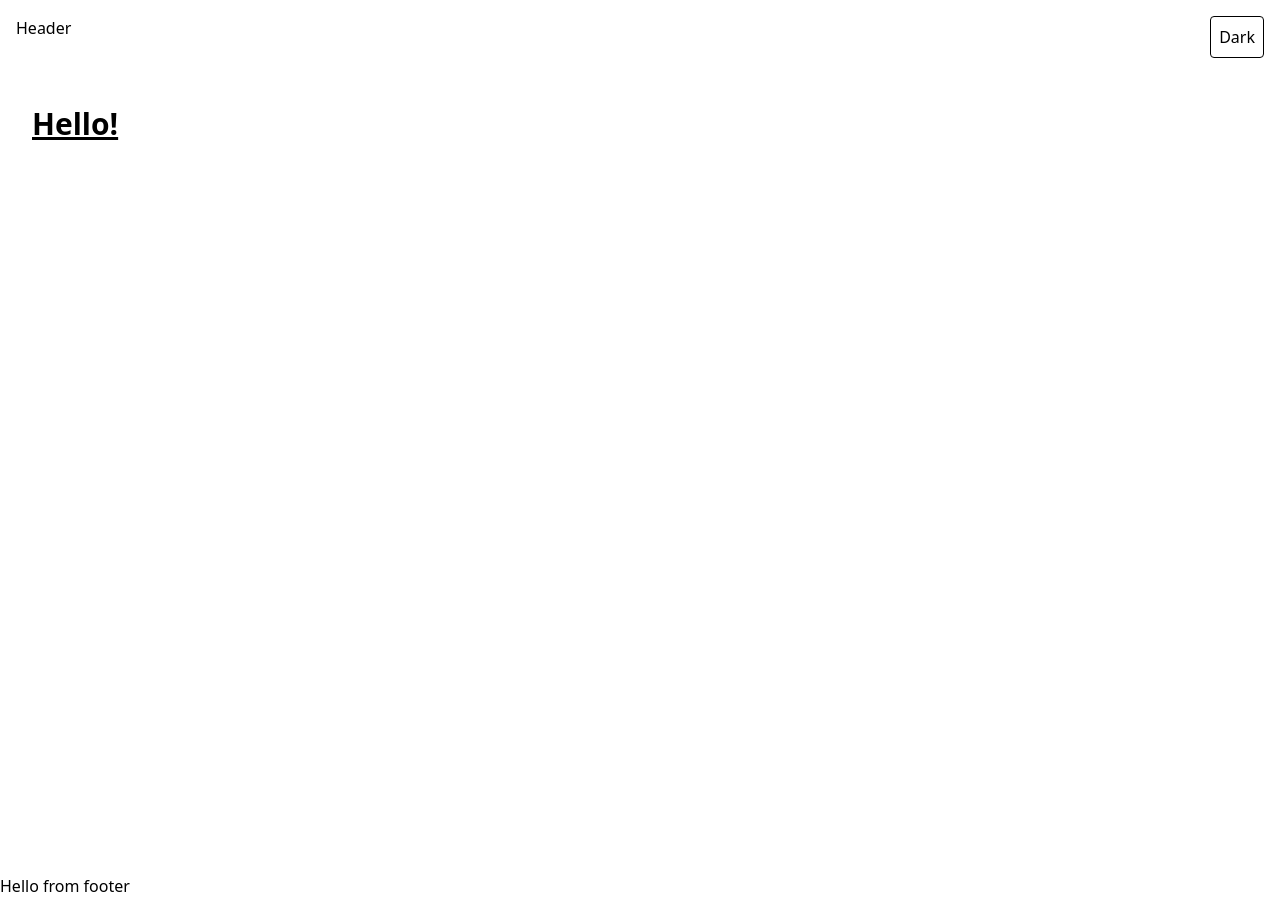
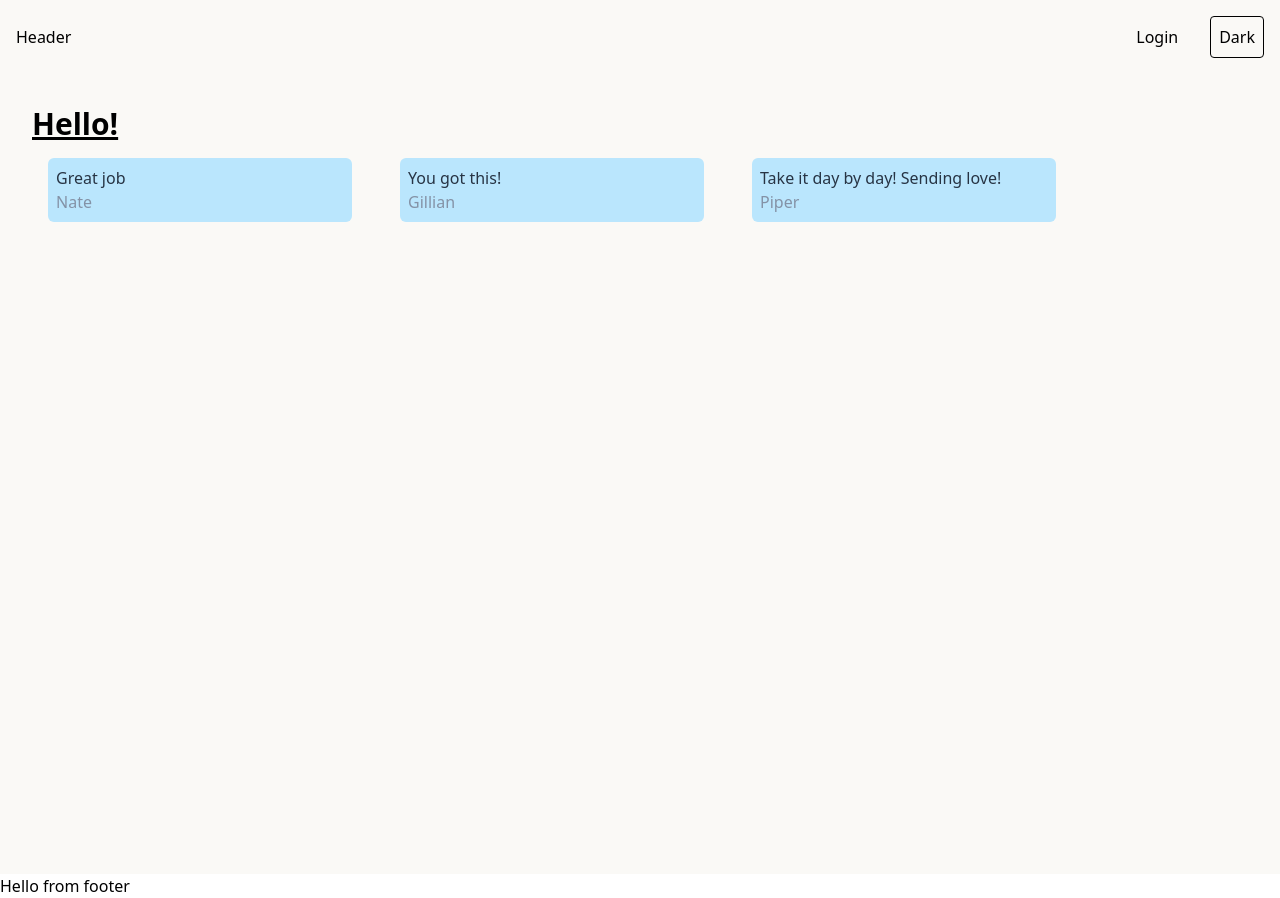
Before and after one commit to nathan-alexander/undepressed-me, a Next.js app: page / in a window 1280 px wide. Built offline with nearby package versions, Linux system fonts and the light colour scheme.

Commit message:
Added MessageCard and MessageCardGrid, api/messages

```diff
--- a/components/Footer.js
+++ b/components/Footer.js
@@ -1,3 +1,3 @@
 export default function Footer() {
-    return <div>Hello from footer</div>
+    return <footer>Hello from footer</footer>
 }
--- a/components/Header.js
+++ b/components/Header.js
@@ -4,9 +4,12 @@ const ThemeToggle = dynamic(() => import('./ThemeToggle'), { ssr: false })
 
 export default function Header() {
     return (
-        <div className='dark:bg-gray-dark flex justify-between p-4'>
-            Header
-            <ThemeToggle />
+        <div className='bg-offwhite dark:bg-gray-dark flex justify-between p-4 items-center'>
+            <h1>Header</h1>
+            <div className='w-1/6 flex flex-row-reverse gap-8 items-center'>
+                <ThemeToggle />
+                <h5>Login</h5>
+            </div>
         </div>
     )
 }
--- /dev/null
+++ b/components/MessageCard.js
@@ -0,0 +1,10 @@
+export default function MessageCard({ message }) {
+    return (
+        <div className='bg-sky-200 dark:bg-sky-800 rounded-md w-1/4 p-2 m-4'>
+            <h1 className='text-gray-dark dark:text-offwhite'>
+                {message.message}
+            </h1>
+            <p className='text-gray'>{message.user}</p>
+        </div>
+    )
+}
--- /dev/null
+++ b/components/MessageCardGrid.js
@@ -0,0 +1,19 @@
+import useSWR from 'swr'
+
+import MessageCard from './MessageCard'
+
+const fetcher = (...args) => fetch(...args).then((res) => res.json())
+
+export default function MessageCardGrid() {
+    const { data, error, isLoading } = useSWR('/api/messages', fetcher)
+    let messageCards
+    if (error) {
+        return <div>Failed to load</div>
+    }
+    if (data) {
+        messageCards = data.map((message) => {
+            return <MessageCard message={message} />
+        })
+        return <div className='flex gap-4'>{messageCards}</div>
+    }
+}
--- a/package.json
+++ b/package.json
@@ -18,7 +18,8 @@
     "next": "13.1.1",
     "next-themes": "^0.2.1",
     "react": "18.2.0",
-    "react-dom": "18.2.0"
+    "react-dom": "18.2.0",
+    "swr": "^2.0.0"
   },
   "devDependencies": {
     "autoprefixer": "^10.4.13",
--- /dev/null
+++ b/pages/api/messages.js
@@ -0,0 +1,18 @@
+let messageData = [
+    {
+        message: 'Great job',
+        user: 'Nate',
+    },
+    {
+        message: 'You got this!',
+        user: 'Gillian',
+    },
+    {
+        message: 'Take it day by day! Sending love!',
+        user: 'Piper',
+    },
+]
+
+export default function handler(req, res) {
+    res.status(200).json(messageData)
+}
--- a/pages/index.js
+++ b/pages/index.js
@@ -1,8 +1,11 @@
+import MessageCardGrid from '../components/MessageCardGrid'
+
 export default function Home() {
     return (
         <>
-            <main className='bg-white dark:bg-gray-dark h-screen p-8'>
+            <main className='bg-offwhite dark:bg-gray-dark h-screen p-8'>
                 <h1 className='text-3xl font-bold underline'>Hello!</h1>
+                <MessageCardGrid />
             </main>
         </>
     )
--- a/tailwind.config.js
+++ b/tailwind.config.js
@@ -6,7 +6,20 @@ module.exports = {
     ],
     darkMode: 'class',
     theme: {
-        extend: {},
+        extend: {
+            colors: {
+                blue: '#1fb6ff',
+                purple: '#7e5bef',
+                pink: '#ff49db',
+                orange: '#ff7849',
+                green: '#13ce66',
+                yellow: '#ffc82c',
+                'gray-dark': '#273444',
+                gray: '#8492a6',
+                'gray-light': '#d3dce6',
+                offwhite: '#FAF9F6',
+            },
+        },
         screens: {
             sm: '640px',
             md: '768px',
@@ -14,17 +27,6 @@ module.exports = {
             xl: '1280px',
             '2xl': '1536px',
         },
-        colors: {
-            blue: '#1fb6ff',
-            purple: '#7e5bef',
-            pink: '#ff49db',
-            orange: '#ff7849',
-            green: '#13ce66',
-            yellow: '#ffc82c',
-            'gray-dark': '#273444',
-            gray: '#8492a6',
-            'gray-light': '#d3dce6',
-        },
     },
     plugins: [],
 }
```
Also changed, not shown: 2 other files (tests, documents, lock files or other folders).
